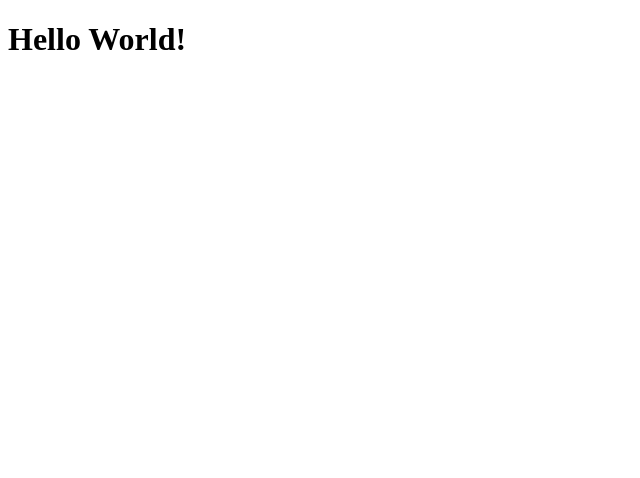
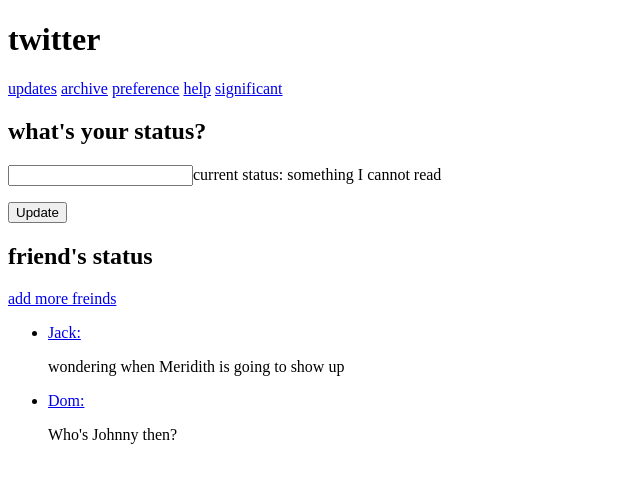
Before and after one commit to nehavaze/Early-Twitter-, a website: page index.html in a window 1280 px wide. Shown: the whole page, without its empty margins (0-640 px from the left). Drawn offline with Linux system fonts and the light colour scheme.

Commit message:
early twitter complete

```diff
--- a/index.html
+++ b/index.html
@@ -1,11 +1,30 @@
 <!DOCTYPE html>
 <html lang="en">
   <head>
-    <!-- You may want to change the site title -->
+    <!-- Early Twitter -->
     <title>foobar</title>
   </head>
   <body>
     <!-- put your content below -->
-    <h1>Hello World!</h1>
+    <header>
+    <h1>twitter</h1>
+    <a href="https://www.youtube.com/">updates</a> <a href='#'>archive</a> <a href='#'>preference</a> <a href='#'>help</a> <a href='#'>significant</a>
+    </header>
+    <main>
+      <section>
+        <h1>what's your status?</h1>
+        <input type="text"
+        <p>current status: something I cannot read</p>
+        <button type="button">Update</button>
+      </section>
+      <section>
+        <h2>friend's status</h2>
+        <a href='#'> add more freinds</a>
+        <ul>
+          <li><a href='#'>Jack:</a> <p>wondering when Meridith is going to show up</p></li>
+          <li><a href='#'> Dom:</a> <p>Who's Johnny then?</p></li>
+        </ul>
+      </section>
+    </main>
   </body>
 </html>
```
